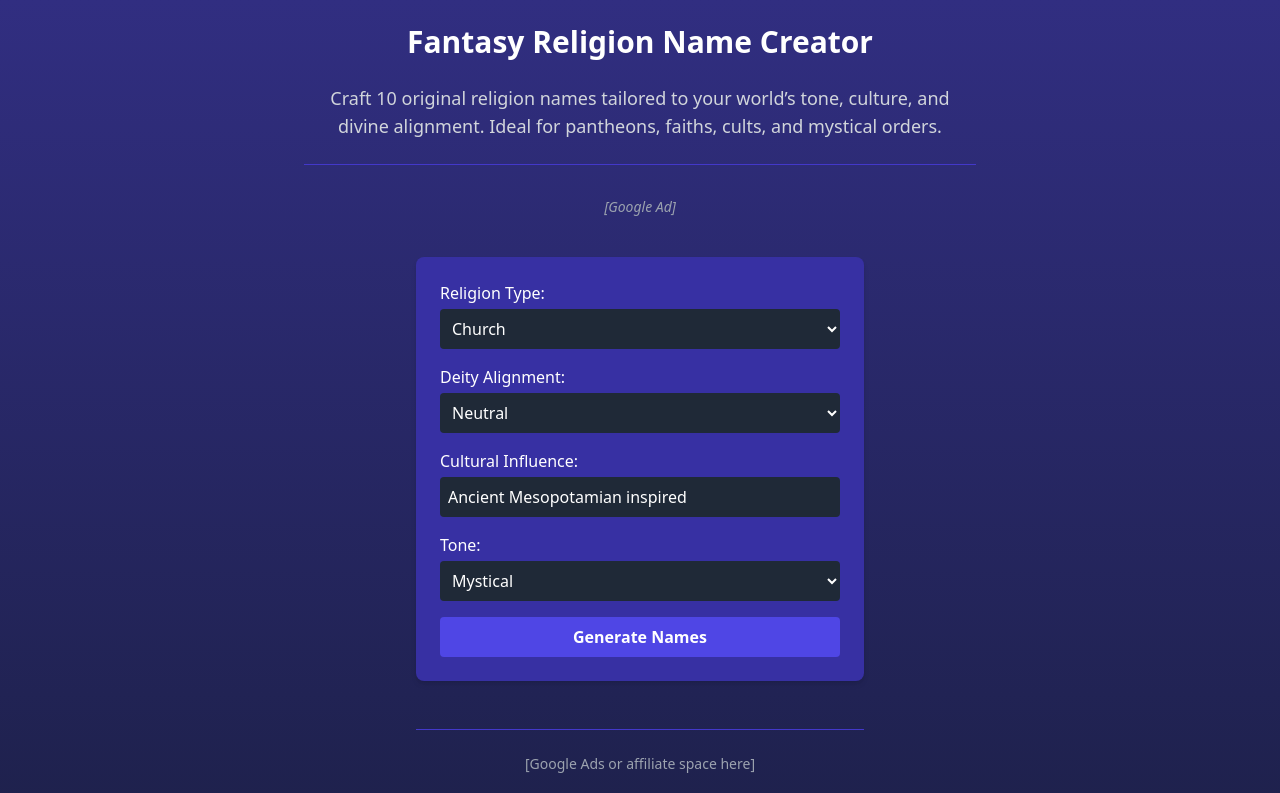
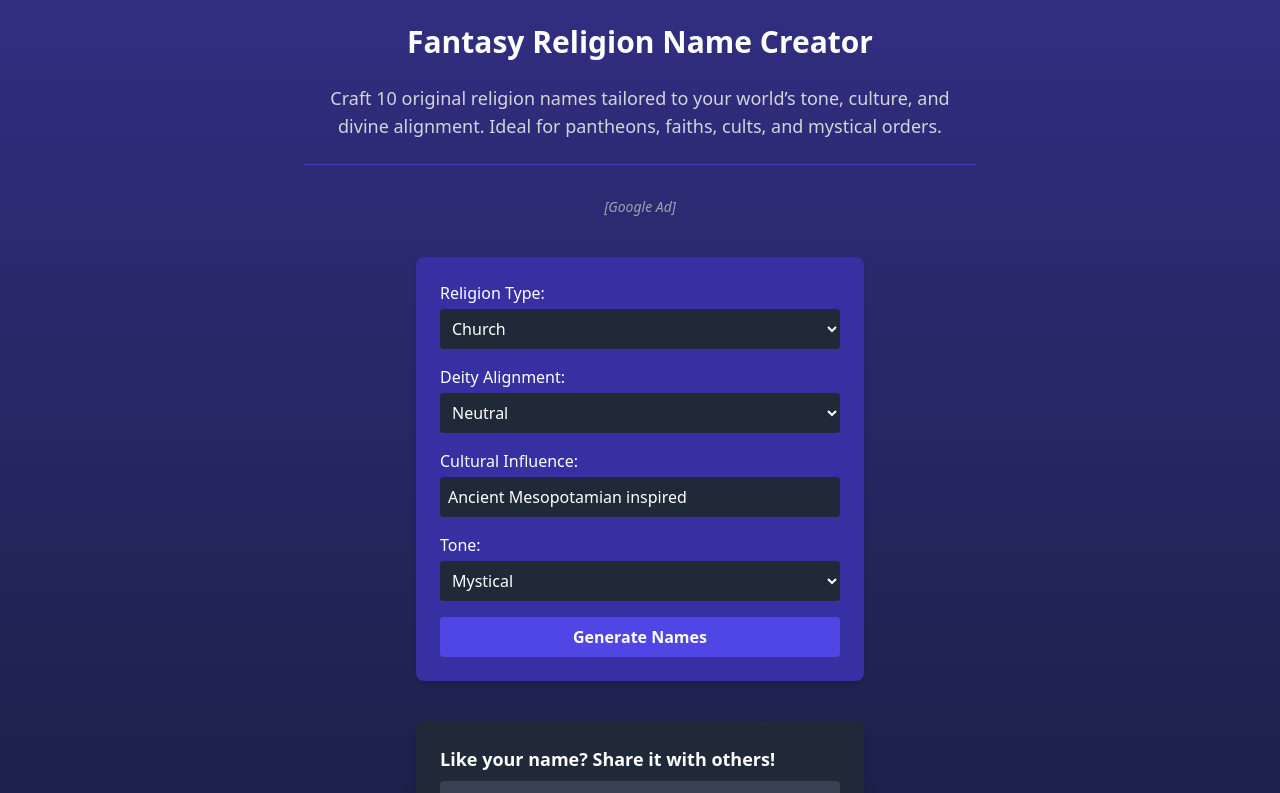
Before and after one commit to JiriTill/fantasytools, a React (Vite) app in the folder client/: page /religion in a window 1280 px wide. Shown: the top 793 px of the page. Built offline with nearby package versions, Linux system fonts and the light colour scheme.

Commit message:
Update Religion.jsx

```diff
--- a/client/src/pages/Religion.jsx
+++ b/client/src/pages/Religion.jsx
@@ -150,10 +150,6 @@ Rules:
             </div>
           )}
 
-          <div className="mt-12 w-full max-w-md text-center border-t border-indigo-700 pt-6">
-            <p className="text-sm text-gray-400">[Google Ads or affiliate space here]</p>
-          </div>
-
           <ShareGeneratedName form={form} />
 
           <Link
```
